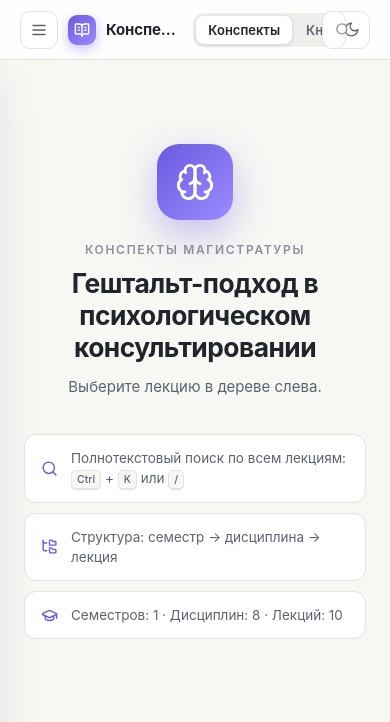
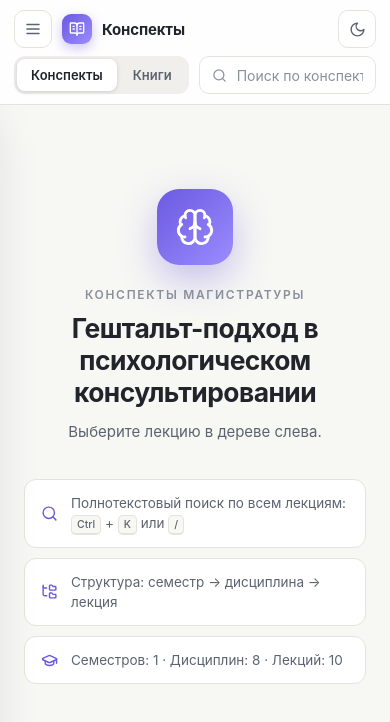
Before and after one commit to Diagorn/psychology-as-code, a React (Vite) app: page / in a window 390 px wide. Shown: the top 722 px of the page. Built offline with nearby package versions, Linux system fonts and the light colour scheme.

Commit message:
fix: двухрядная шапка на мобильных — вкладки и поиск на отдельном ряду, высота шапки через --header-h

```diff
--- a/src/components/Header.tsx
+++ b/src/components/Header.tsx
@@ -47,7 +47,7 @@ export function Header({ menuOpen, onMenu }: { menuOpen: boolean; onMenu: () =>
       <div className="header-right">
         {!isBooks && <SearchBox />}
         <button
-          className="icon-btn"
+          className="icon-btn theme-btn"
           onClick={toggleTheme}
           aria-label="Сменить тему"
           title={theme === 'dark' ? 'Светлая тема' : 'Тёмная тема'}
--- a/src/index.css
+++ b/src/index.css
@@ -22,6 +22,8 @@
   --mark-text: #574a12;
   --shadow: 0 18px 50px rgba(30, 25, 70, 0.16);
   --header-bg: rgba(255, 255, 255, 0.86);
+  /* Высота шапки; на узких экранах шапка двухрядная — значение переопределяется в адаптиве */
+  --header-h: 60px;
 }
 
 [data-theme='dark'] {
@@ -135,7 +137,7 @@ button {
   display: flex;
   align-items: center;
   gap: 10px;
-  height: 60px;
+  height: var(--header-h);
   padding: 0 20px;
   background: var(--header-bg);
   backdrop-filter: blur(12px);
@@ -1014,7 +1016,7 @@ mark {
 
   .sidebar {
     position: fixed;
-    top: 60px;
+    top: var(--header-h);
     bottom: 0;
     left: 0;
     z-index: 95;
@@ -1033,7 +1035,7 @@ mark {
     display: block;
     position: fixed;
     inset: 0;
-    top: 60px;
+    top: var(--header-h);
     z-index: 90;
     background: rgba(0, 0, 0, 0.35);
   }
@@ -1075,14 +1077,49 @@ mark {
   }
 }
 
-@media (max-width: 360px) {
-  /* На очень узких экранах оставляем в шапке только бейдж — иначе строка не помещается */
-  .brand-name {
-    display: none;
+@media (max-width: 640px) {
+  /* Двухрядная шапка: сверху меню + название + тема, снизу — разделы и поиск.
+     Высота задана в --header-h, чтобы сайдбар и затемнение встали вплотную. */
+  :root {
+    --header-h: 104px;
   }
 
+  .header {
+    flex-wrap: wrap;
+    height: auto;
+    gap: 0 10px;
+    padding: 10px 14px;
+  }
+
+  /* Поиск и кнопку темы вынимаем из обёртки в общий flex-поток шапки */
+  .header-right {
+    display: contents;
+  }
+
+  .theme-btn {
+    order: 2;
+    margin-left: auto;
+  }
+
+  /* Принудительный перенос на второй ряд после кнопки темы */
+  .header::after {
+    content: '';
+    order: 3;
+    flex-basis: 100%;
+    height: 8px;
+  }
+
+  .tabs {
+    order: 4;
+  }
+
+  /* Крупнее зона нажатия у вкладок */
   .tab {
-    padding: 6px 9px;
-    font-size: 12.5px;
+    padding: 8px 14px;
+  }
+
+  .search {
+    order: 5;
+    min-width: 0;
   }
 }
```
